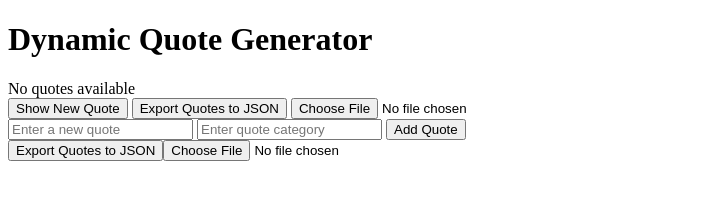
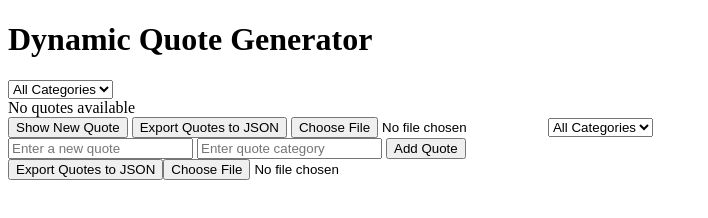
Before and after one commit to Abdeekb/alx_fe_javascript, a plain HTML site: page dom-manipulation/index.html in a window 1280 px wide. Both pictures are taken after typing "Sample", "Sample" into the empty fields and a click on the button "Add Quote". Shown: the whole page, without its empty margins (0-708 px from the left). Drawn offline with Linux system fonts and the light colour scheme.

Commit message:
Added dynamic content filtering by category and localStorage support

```diff
--- a/dom-manipulation/index.html
+++ b/dom-manipulation/index.html
@@ -7,13 +7,16 @@
 </head>
 <body>
   <h1>Dynamic Quote Generator</h1>
+
+  <!-- Add category filter dropdown -->
+  <select id="categoryFilter" onchange="filterQuotes()">
+    <option value="all">All Categories</option>
+    <!-- Categories will be dynamically populated here -->
+  </select>
+
   <div id="quoteDisplay"></div>
   <button id="newQuote">Show New Quote</button>
-
-  <!-- Add the Export button for exporting quotes -->
   <button id="exportQuotesButton">Export Quotes to JSON</button>
-
-  <!-- Add the Import input for importing quotes from a file -->
   <input type="file" id="importFile" accept=".json" onchange="importFromJsonFile(event)" />
 
   <script src="script.js"></script>
--- a/dom-manipulation/script.js
+++ b/dom-manipulation/script.js
@@ -35,12 +35,20 @@
     // Function to show random quote
     function showRandomQuote() {
         const quoteDisplay = document.getElementById('quoteDisplay');
-        if (quotes.length === 0) {
+        const selectedCategory = localStorage.getItem('selectedCategory') || 'all';
+
+        // Filter quotes based on selected category
+        const filteredQuotes = quotes.filter(quote =>
+            selectedCategory === 'all' || quote.category === selectedCategory
+        );
+
+        if (filteredQuotes.length === 0) {
             quoteDisplay.textContent = "No quotes available";
             return;
         }
-        const randomIndex = Math.floor(Math.random() * quotes.length);
-        const quote = quotes[randomIndex];
+
+        const randomIndex = Math.floor(Math.random() * filteredQuotes.length);
+        const quote = filteredQuotes[randomIndex];
 
         // Save last viewed quote in sessionStorage
         saveLastViewedQuoteToSessionStorage(quote);
@@ -84,6 +92,7 @@
         if (newQuote.text && newQuote.category) {
             quotes.push(newQuote);
             saveQuotesToStorage();  // Save updated quotes to localStorage
+            updateCategoryFilter();  // Update category filter
             textInput.value = '';
             categoryInput.value = '';
             alert('Quote added successfully!');
@@ -92,14 +101,44 @@
         }
     };
 
-    // Add event listener for new quote button
-    document.getElementById('newQuote').addEventListener('click', showRandomQuote);
+    // Function to create category filter
+    function createCategoryFilter() {
+        const categoryFilter = document.createElement('select');
+        categoryFilter.id = 'categoryFilter';
+        categoryFilter.innerHTML = `<option value="all">All Categories</option>`;
 
-    // Create the add quote form when page loads
-    createAddQuoteForm();
+        const categories = Array.from(new Set(quotes.map(quote => quote.category)));
 
-    // Show initial quote
-    showRandomQuote();
+        categories.forEach(category => {
+            const option = document.createElement('option');
+            option.value = category;
+            option.textContent = category;
+            categoryFilter.appendChild(option);
+        });
+
+        categoryFilter.addEventListener('change', function() {
+            const selectedCategory = categoryFilter.value;
+            localStorage.setItem('selectedCategory', selectedCategory); // Save selected category
+            showRandomQuote(); // Update the displayed quote based on selected category
+        });
+
+        document.body.appendChild(categoryFilter);
+    }
+
+    // Function to update the category filter with the latest categories
+    function updateCategoryFilter() {
+        const categoryFilter = document.getElementById('categoryFilter');
+        const categories = Array.from(new Set(quotes.map(quote => quote.category)));
+
+        categoryFilter.innerHTML = '<option value="all">All Categories</option>';
+
+        categories.forEach(category => {
+            const option = document.createElement('option');
+            option.value = category;
+            option.textContent = category;
+            categoryFilter.appendChild(option);
+        });
+    }
 
     // Function to export quotes to a JSON file
     function exportQuotesToJson() {
@@ -121,6 +160,7 @@
             const importedQuotes = JSON.parse(event.target.result);
             quotes.push(...importedQuotes);
             saveQuotesToStorage();  // Save updated quotes to localStorage
+            updateCategoryFilter();  // Update category filter
             alert('Quotes imported successfully!');
         };
         fileReader.readAsText(event.target.files[0]);
@@ -141,6 +181,12 @@
         document.body.appendChild(importButton);
     }
 
-    // Call the function to create the buttons
+    // Create category filter, add quote form, and export/import buttons
+    createCategoryFilter();
+    createAddQuoteForm();
     createExportImportButtons();
+
+    // Show initial quote
+    showRandomQuote();
 });
+ر
```
